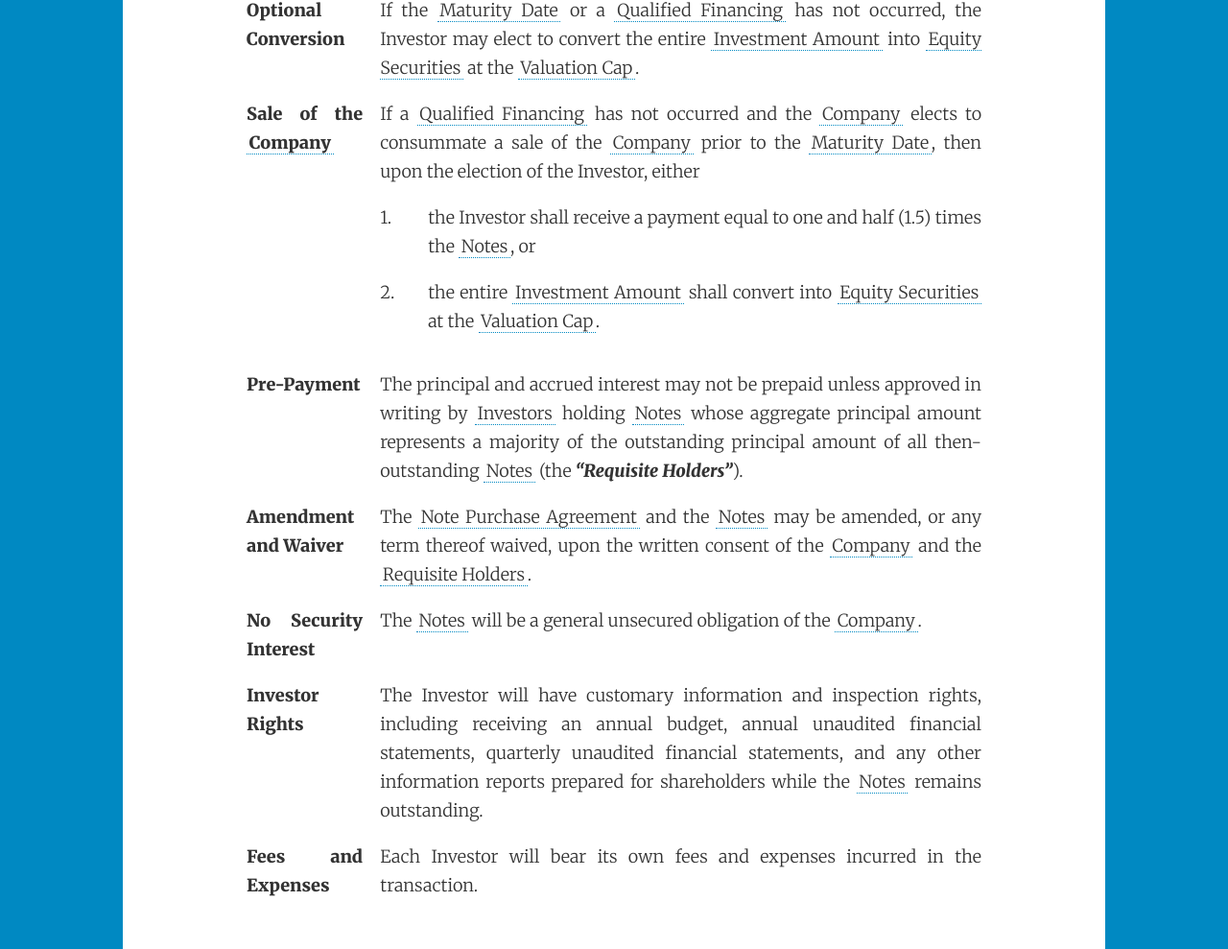
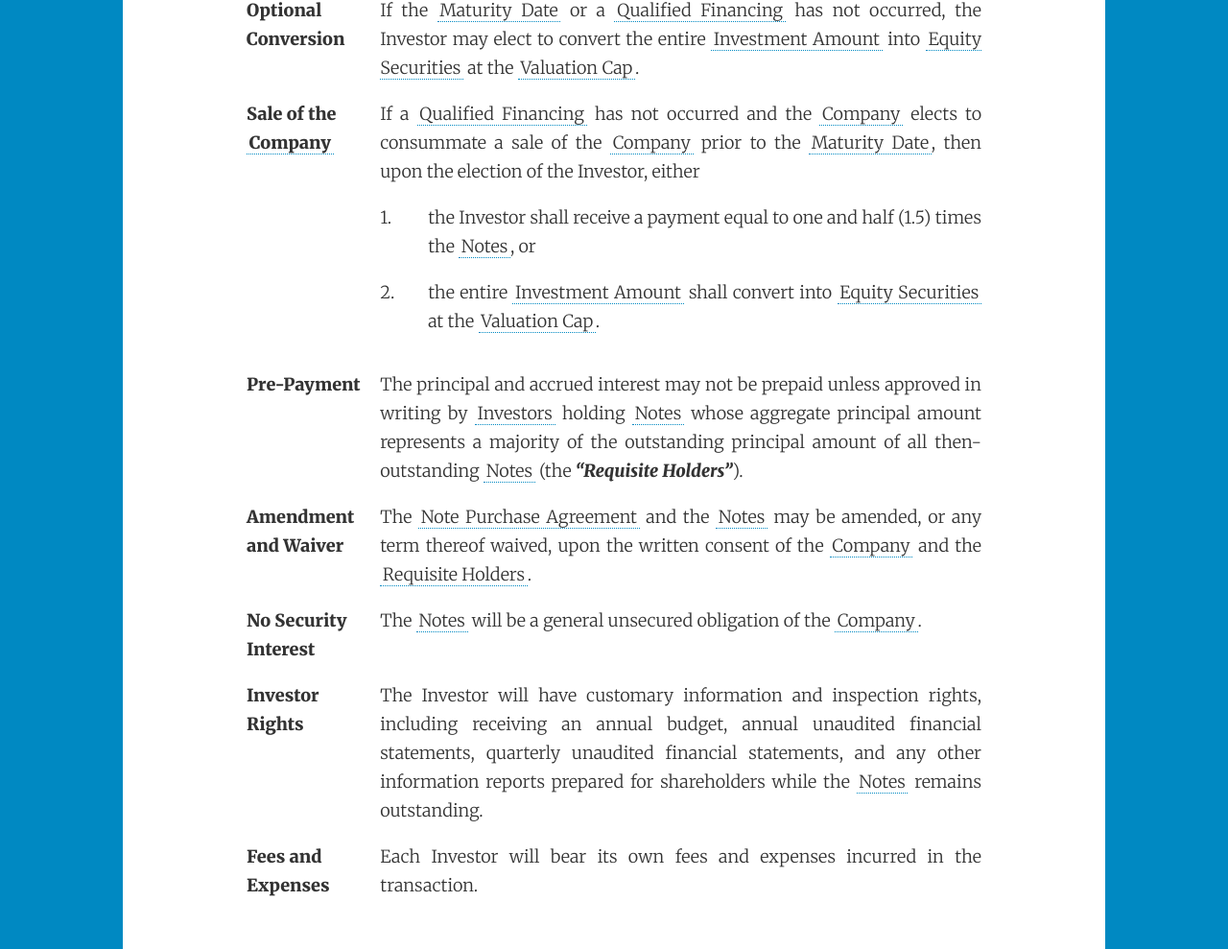
Before and after one commit to cofounders/legal, a Jekyll site: the page built from _posts/2013-12-12-term_sheet_for_convertible_note.html, in a window 1280 px wide. Shown: the part 2309-3298 px from the top of the page at 96% size. Built offline with Jekyll 4.4.1, drawn with Linux system fonts in a browser that asks for light colours; some web fonts are replaced.

Commit message:
Cleaner text

```diff
--- a/styles/layouts/document.css
+++ b/styles/layouts/document.css
@@ -257,6 +257,9 @@
   padding: 0.5em;
   vertical-align: top;
 }
+#document > article th {
+  text-align: left;
+}
 #document > article textarea {
 }
 #document > article input {
```
